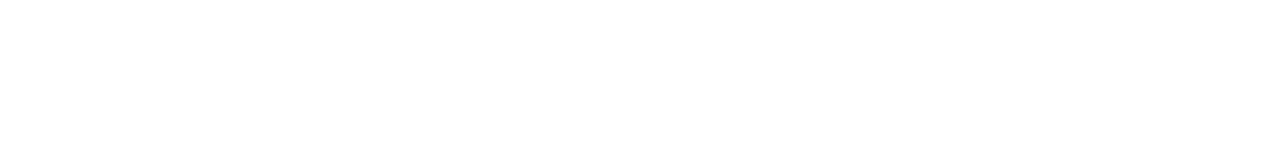
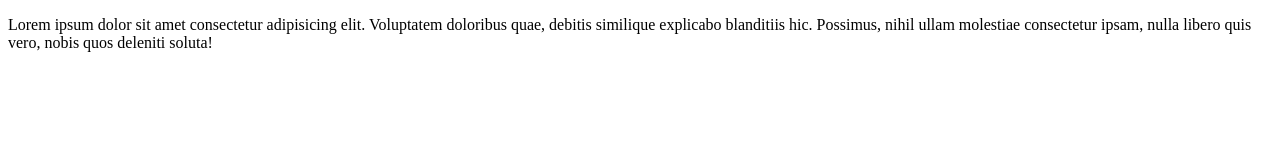
Before and after one commit to Elizabeth-MB/test-repositorio, a plain HTML site: page index.html in a window 1280 px wide. Drawn offline with Linux system fonts and the light colour scheme.

Commit message:
Agregado de div contenedor

```diff
--- a/index.html
+++ b/index.html
@@ -9,7 +9,12 @@
 </head>
 
 <body>
-
+    <!-- DIV CONETENEDORES 1 -->
+    <div class="container">
+        <div class="row">
+            <p>Lorem ipsum dolor sit amet consectetur adipisicing elit. Voluptatem doloribus quae, debitis similique explicabo blanditiis hic. Possimus, nihil ullam molestiae consectetur ipsam, nulla libero quis vero, nobis quos deleniti soluta!</p>
+        </div>
+    </div>
 </body>
 
 </html>
```
